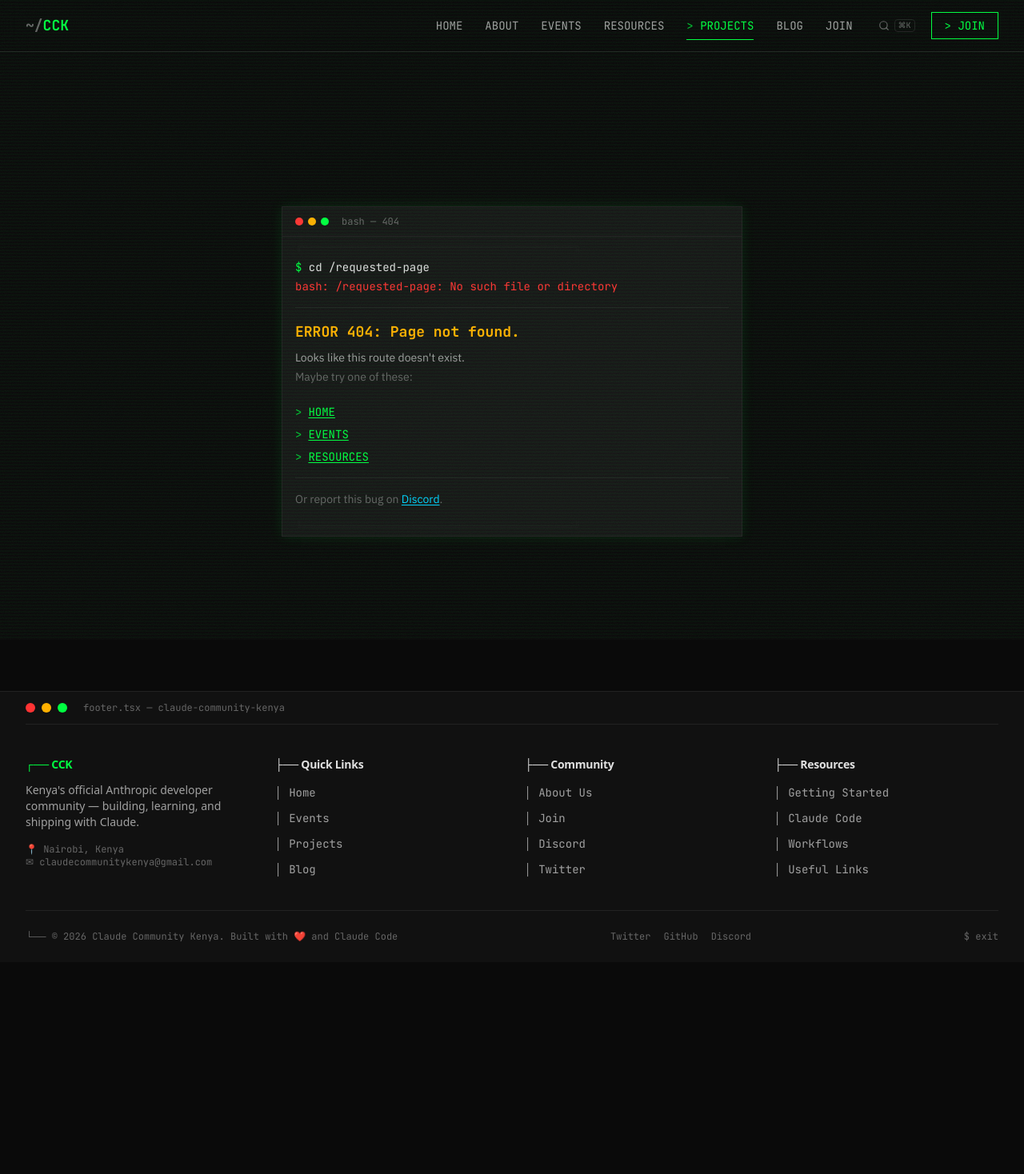
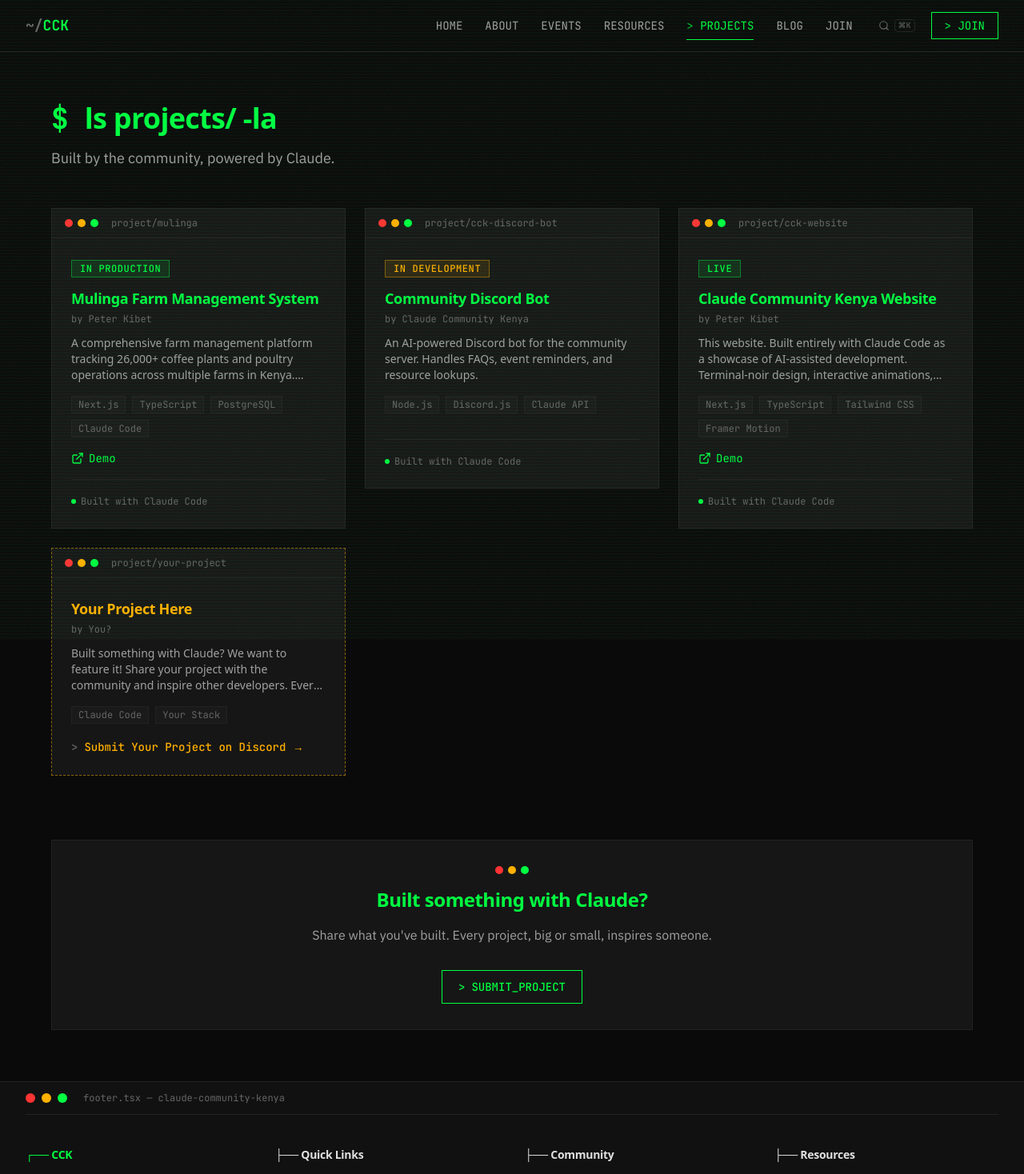
Before and after one commit to Spidey-Acer/Claude-Community-Kenya, a Next.js app: page /projects in a window 1280 px wide. Before the commit this address had no page. Shown: the top 1468 px of the page at 80% size. Before the commit the page ends 1203 px from the top, so only its background shows below. Built offline with nearby package versions, Linux system fonts and the light colour scheme.

Commit message:
feat(pages): implement projects page

```diff
--- /dev/null
+++ b/src/app/projects/page.tsx
@@ -0,0 +1,66 @@
+import type { Metadata } from "next";
+import { projects } from "@/data/projects";
+import { ProjectCard } from "@/components/sections/ProjectCard";
+import { ScrollReveal, CommandPrefix } from "@/components/terminal";
+import { SITE_CONFIG, SOCIAL_LINKS } from "@/lib/constants";
+
+export const metadata: Metadata = {
+  title: `Projects | ${SITE_CONFIG.name}`,
+  description:
+    "Community-built projects powered by Claude. Explore what Kenyan developers are building with AI.",
+};
+
+export default function ProjectsPage() {
+  return (
+    <main className="min-h-screen bg-bg-primary px-4 py-16 sm:px-6 lg:px-8">
+      <div className="mx-auto max-w-6xl">
+        {/* Header */}
+        <ScrollReveal>
+          <section className="mb-12">
+            <h1 className="mb-4 font-mono text-3xl font-bold text-green-primary sm:text-4xl">
+              <CommandPrefix />
+              ls projects/ -la
+            </h1>
+            <p className="max-w-2xl font-sans text-lg text-text-secondary">
+              Built by the community, powered by Claude.
+            </p>
+          </section>
+        </ScrollReveal>
+
+        {/* Projects grid */}
+        <ScrollReveal stagger={100} className="grid grid-cols-1 gap-6 md:grid-cols-2 lg:grid-cols-3">
+          {projects.map((project) => (
+            <ProjectCard key={project.id} project={project} />
+          ))}
+        </ScrollReveal>
+
+        {/* Submit Project Section */}
+        <ScrollReveal delay={200}>
+          <section className="mt-20 border border-border-default bg-bg-card p-8 text-center">
+            <div className="flex items-center justify-center gap-1.5 mb-4">
+              <span className="h-2.5 w-2.5 rounded-full bg-red" />
+              <span className="h-2.5 w-2.5 rounded-full bg-amber" />
+              <span className="h-2.5 w-2.5 rounded-full bg-green-primary" />
+            </div>
+            <h2 className="mb-4 font-mono text-2xl font-bold text-green-primary">
+              Built something with Claude?
+            </h2>
+            <p className="mx-auto mb-8 max-w-lg font-sans text-text-secondary">
+              Share what you&apos;ve built. Every project, big or small, inspires
+              someone.
+            </p>
+            <a
+              href={SOCIAL_LINKS.discord}
+              target="_blank"
+              rel="noopener noreferrer"
+              className="inline-flex items-center gap-2 border border-green-primary px-5 py-2.5 font-mono text-sm font-medium text-green-primary transition-all duration-200 hover:bg-green-primary hover:text-bg-primary focus-visible:outline-none focus-visible:ring-2 focus-visible:ring-green-primary focus-visible:ring-offset-2 focus-visible:ring-offset-bg-primary"
+            >
+              <span aria-hidden="true">&gt;</span>
+              SUBMIT_PROJECT
+            </a>
+          </section>
+        </ScrollReveal>
+      </div>
+    </main>
+  );
+}
```
